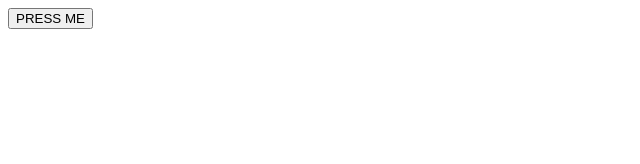
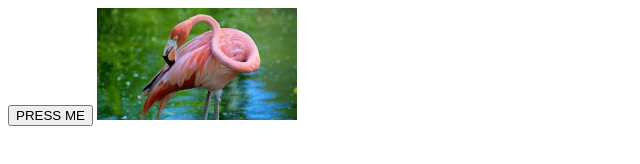
Before and after one commit to ChangoJ/KRAKEDEV, a plain HTML site: page ejerciciogit/ejercicio.html in a window 1280 px wide. Shown: the whole page, without its empty margins (0-640 px from the left). Drawn offline with Linux system fonts and the light colour scheme.

Commit message:
se agrega imagen a la pagina

```diff
--- a/ejerciciogit/ejercicio.html
+++ b/ejerciciogit/ejercicio.html
@@ -8,5 +8,6 @@
 </head>
 <body>
     <input type="button" value="PRESS ME" onclick="saludar()"/>
+    <img src="imagenes/flamenco.jpg" width="200px"/>
 </body>
 </html>
```
Also changed, not shown: ejerciciogit/imagenes/flamenco.jpg (added), ejerciciogit/imagenes/jaguar.jpg (added).
